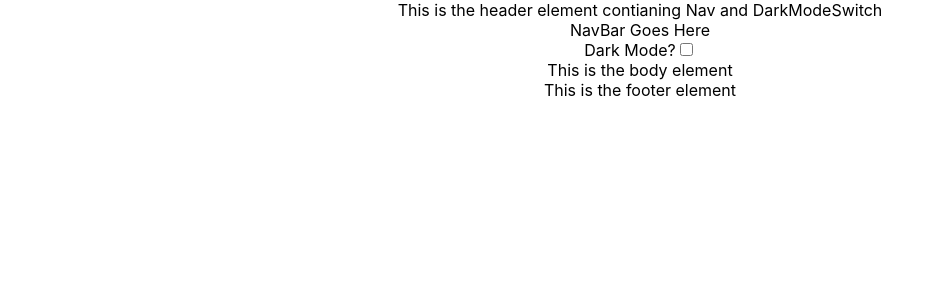
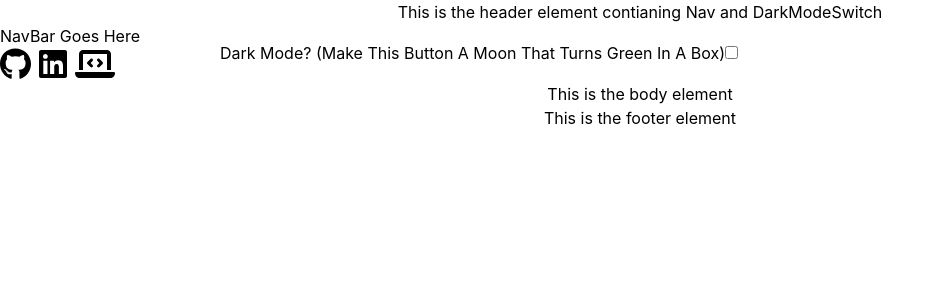
Before and after one commit to AalimCoding/AalimCoding.github.io, a React (Create React App) app: page / in a window 1280 px wide. Shown: the top 300 px of the page, without its empty margins (0-944 px from the left). Built offline with nearby package versions, Linux system fonts and the light colour scheme.

Commit message:
Added nav bar icons for linking to socials.

```diff
--- a/src/App.js
+++ b/src/App.js
@@ -5,15 +5,18 @@ import Header from './Header';
 import Footer from './Footer';
 import { BrowserRouter as Router } from 'react-router-dom';
 import { ThemeProvider } from './ThemeContext';
+import { ChakraProvider } from '@chakra-ui/react'
 
 function App() {
   return (
     <div className="App">
       <Router>
         <ThemeProvider>
-          <Header />
-          <Body />
-          <Footer />
+          <ChakraProvider>
+            <Header />
+            <Body />
+            <Footer />
+          </ChakraProvider>
         </ThemeProvider>
       </Router>
     </div>
--- a/src/DarkModeSwitch.js
+++ b/src/DarkModeSwitch.js
@@ -1,11 +1,12 @@
 import { useTheme } from "./ThemeContext";
+import { faMoon } from "@fortawesome/free-solid-svg-icons";
 
 function DarkModeSwitch() {
     const { theme, toggleTheme } = useTheme();
 
     return (
 
-        <label className="DarkModeSwitch">Dark Mode?
+        <label className="DarkModeSwitch">Dark Mode? (Make This Button A Moon That Turns Green In A Box)
             <input
                 type="checkbox"
                 checked={theme === "dark"}
--- a/src/Header.js
+++ b/src/Header.js
@@ -1,6 +1,7 @@
 import Nav from "./Nav";
 import DarkModeSwitch from "./DarkModeSwitch";
 import { useTheme } from "./ThemeContext";
+import { Box, Center, HStack } from "@chakra-ui/react";
 
 function Header() {
     const { theme } = useTheme();
@@ -9,8 +10,10 @@ function Header() {
             background: theme === "light" ? "white" : "black",
             color: theme === "light" ? "black" : "white",
         }}>This is the header element contianing Nav and DarkModeSwitch
-            <Nav />
-            <DarkModeSwitch />
+            <HStack spacing={20} alignItems="center">
+                <Nav />
+                <DarkModeSwitch />
+            </HStack>
         </div>
 
 
--- a/src/Nav.js
+++ b/src/Nav.js
@@ -1,6 +1,49 @@
+import React, { useEffect, useRef } from "react";
+import { FontAwesomeIcon } from "@fortawesome/react-fontawesome";
+import { faEnvelope, faLaptopCode } from "@fortawesome/free-solid-svg-icons";
+import {
+    faGithub,
+    faLinkedin,
+} from "@fortawesome/free-brands-svg-icons";
+import { Box, HStack } from "@chakra-ui/react";
+import { useTheme } from "./ThemeContext";
+
+
+const socials = [
+    {
+        icon: faGithub,
+        url: "https://github.com/AalimCoding/ProjectsWebsite"
+    },
+    {
+        icon: faLinkedin,
+        url: "https://www.linkedin.com/in/aalim-khan/"
+    },
+    {
+        icon: faLaptopCode,
+        url: "https://leetcode.com/AalimKhan/"
+    },
+]
+
 function Nav() {
-    return(
-    <div>NavBar Goes Here</div>
+        const { theme } = useTheme();
+    return (
+        <div>NavBar Goes Here
+
+            <HStack>
+                {socials.map(({ icon, url }) => (
+                    <a
+                        key={url}
+                        href={url}
+                        target="_blank"
+                        rel="noopener noreferrer">
+                        <FontAwesomeIcon icon={icon} size="2x" key={url} style={{
+                            background: theme === "light" ? "white" : "black",
+                            color: theme === "light" ? "black" : "white",
+                        }} />
+                    </a>
+                ))}
+            </HStack>
+        </div>
     )
 }
 
```
Also changed, not shown: package.json (+8 -0 lines), 1 other file (tests, documents, lock files or other folders).
